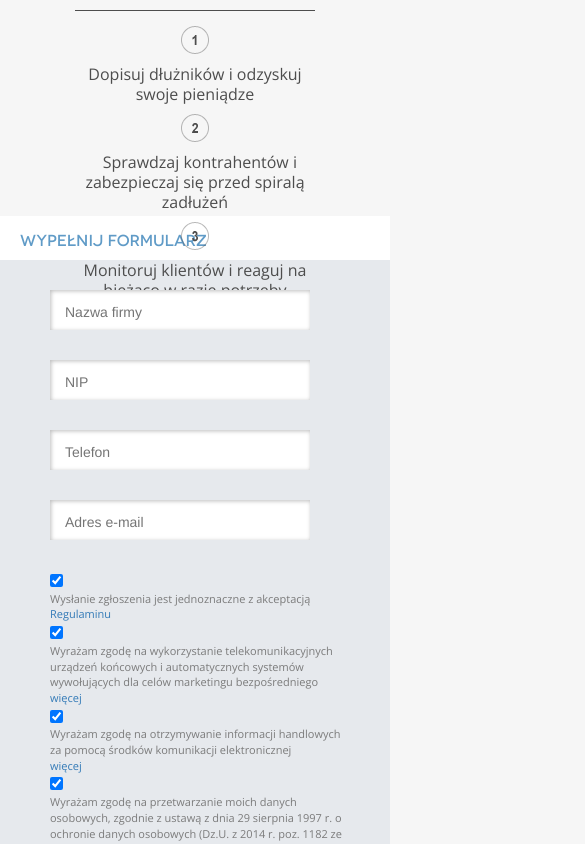
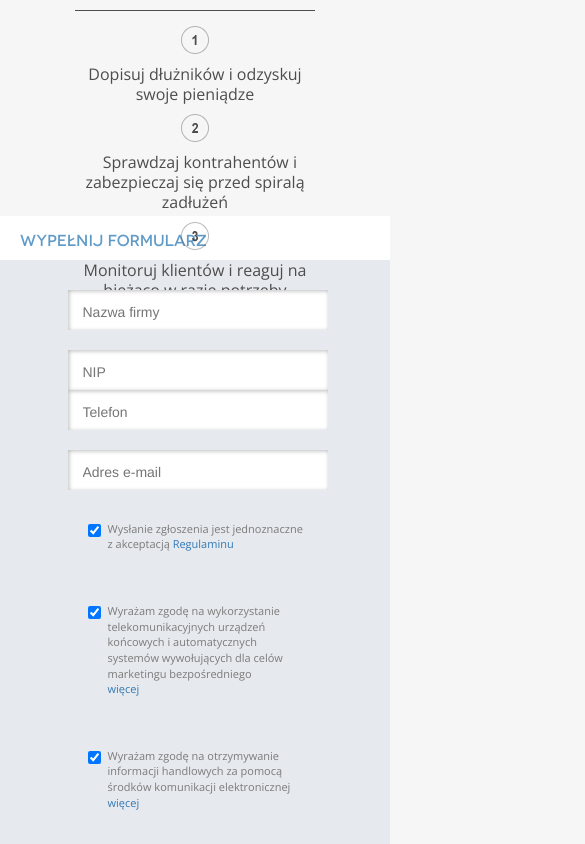
Before and after one commit to rubina90/KRD, a plain HTML site: page index.html in a window 390 px wide. Shown: the part 230-1074 px from the top of the page, 585 px wide, since content can reach past the window. Drawn offline with nearby package versions, Linux system fonts and the light colour scheme.

Commit message:
xs- resolution

```diff
--- a/Styles/style.css
+++ b/Styles/style.css
@@ -131,6 +131,18 @@ input[type="text"]:focus
     outline: none;
 }
 
+input[type="checkbox"] {
+    position: relative;
+    left: -20px;
+    top: 20px;
+    border: 0;
+    padding: 0;
+}
+
+.agreement-text {
+    padding: 10px 20px 20px 40px;
+}
+
 #agreements {
     left: 0;
     top: 10px;
@@ -184,9 +196,10 @@ footer a:hover {
         background: #f6f6f6;
     }
 
-    header {
+    header, main, footer {
         width: 100%;
     }
+
 
     .form button {
         margin-top: 20px;
@@ -228,3 +241,16 @@ footer a:hover {
         order: 2;
     }
 }
+
+@media (max-width: 640px) {
+    .form input[type="text"] {
+        margin: 0 auto;
+        display: block;
+    }
+
+    .agreement-text {
+        max-width: 260px;
+        margin: 0 auto;
+        display: block;
+    }
+}
--- a/index.html
+++ b/index.html
@@ -66,24 +66,32 @@
 
             <div style="clear: both;"></div>
                 <div id="agreements" class="l-flex-2">
-                    <div class="agreement col-md-3 col-sm-6">
-                        <input checked="checked" id="agreement1" name="agreement1" type="checkbox" value="true" /><input name="agreement1" type="hidden" value="true" />
-                        <div id="agreement1Text"></div>
+                    <div class="agreement col-md-3 col-sm-6 col-xs-12">
+                        <div class="agreement-text">
+                            <input checked="checked" id="agreement1" name="agreement1" type="checkbox" value="true" /><input name="agreement1" type="hidden" value="true" />
+                            <div id="agreement1Text"></div>
+                        </div>
                     </div>
-                    <div class="agreement col-md-3 col-sm-6">
+                    <div class="agreement col-md-3 col-sm-6 col-xs-12">
+                        <div class="agreement-text">
                         <input checked="checked" id="agreement2" name="agreement2" type="checkbox" value="true" /><input name="agreement2" type="hidden" value="true" />
                         <div id="agreement2Text"></div>
                         <a href="#" id="agreement2More">więcej</a>
+                        </div>
                     </div>
-                    <div class="agreement col-md-3 col-md-push-0 col-sm-6 col-sm-push-6">
+                    <div class="agreement col-md-3 col-md-push-0 col-sm-6 col-sm-push-6 col-xs-12">
+                        <div class="agreement-text">
                         <input checked="checked" id="agreement3" name="agreement3" type="checkbox" value="true" /><input name="agreement3" type="hidden" value="true" />
                         <div id="agreement3Text"></div>
                         <a href="#" id="agreement3More">więcej</a>
+                        </div>
                     </div>
-                    <div class="agreement col-md-3 col-md-pull-0 col-sm-6 col-sm-pull-6">
+                    <div class="agreement col-md-3 col-md-pull-0 col-sm-6 col-sm-pull-6 col-xs-12">
+                        <div class="agreement-text">
                         <input checked="checked" id="agreement4" name="agreement4" type="checkbox" value="true" /><input name="agreement4" type="hidden" value="true" />
                         <div id="agreement4Text"></div>
                         <a href="#" id="agreement4More">więcej</a>
+                        </div>
                     </div>
                 </div>
 
@@ -95,13 +103,13 @@
 </main>
     <div class="clearfix"></div>
 <footer>
-    <div class="col-md-9">
+    <div class="col-md-9 col-sm-12">
         <img src="Images/KRDlogoFooter.png" alt="KRD logo" />
         <div class="footer-text">
             Przesyłka wysłana na zlecenie: Krajowy Rejestr Długów Biuro Informacji Gospodarczej SA, ul. Armii Ludowej 21, 51-214 Wrocław, spółka zarejestrowana w Sądzie Rejonowym dla Wrocławia-Fabrycznej, VI Wydział Gospodarczy; KRS: 0000169851; NIP: 8951794707; kapitał założycielski: 4.000.000 zł, wpłacony w całości.
         </div>
     </div>
-    <div clss="col-md-3">
+    <div class="col-md-3 hidden-sm hidden-xs">
         <a href="http://www2.krd.pl/Pages/Polityka-prywatnosci.aspx" target="_blank">Polityka prywatności</a>
     </div>
 </footer>
```
